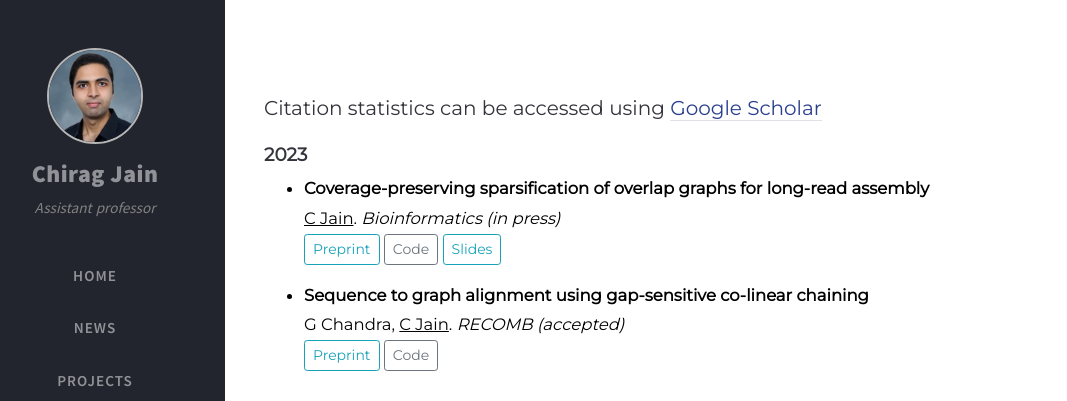
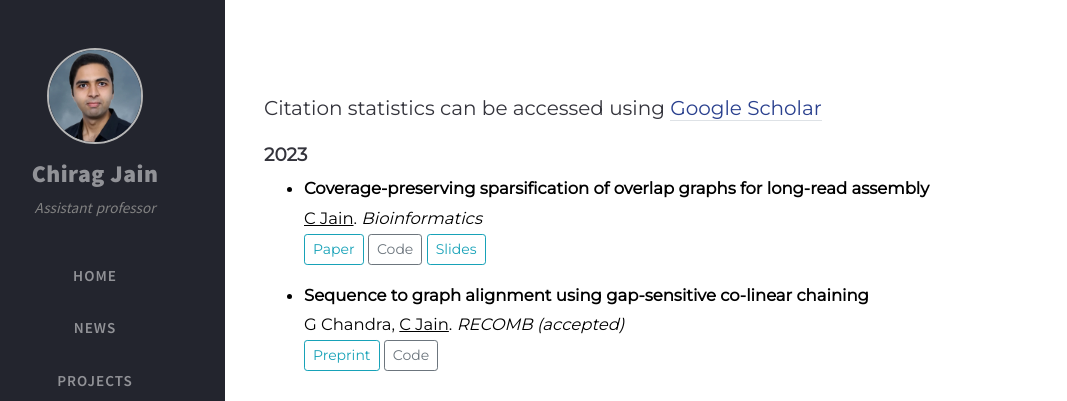
Before and after one commit to at-cg/at-cg.github.io, a Jekyll site: the page built from tabs/publications.md, in a window 1280 px wide and 900 px high. Shown: the top 401 px of the window, without its empty margins (35-1102 px from the left). Built offline with Jekyll 4.4.1, drawn with Linux system fonts in a browser that asks for light colours; nearby versions of some CDN libraries; comment, search, counter and statistics services are not loaded.

Commit message:
Update publications.md

```diff
--- a/tabs/publications.md
+++ b/tabs/publications.md
@@ -24,10 +24,10 @@ type: archives
 #### **2023**
 
 * **Coverage-preserving sparsification of overlap graphs for long-read assembly** <br>
-<u>C Jain</u>. _Bioinformatics (in press)_
+<u>C Jain</u>. _Bioinformatics_
 <br>
 <button type="button" class="btn btn-outline-info btn-sm">
-<a href="https://doi.org/10.1101/2022.03.17.484715" style="all: unset; color: inherit">Preprint</a>
+<a href="https://doi.org/10.1093/bioinformatics/btad124" style="all: unset; color: inherit">Paper</a>
 </button>
 <button type="button" class="btn btn-outline-secondary btn-sm">
 <a href="https://github.com/at-cg/containX" style="all: unset; color: inherit">Code</a>
```
